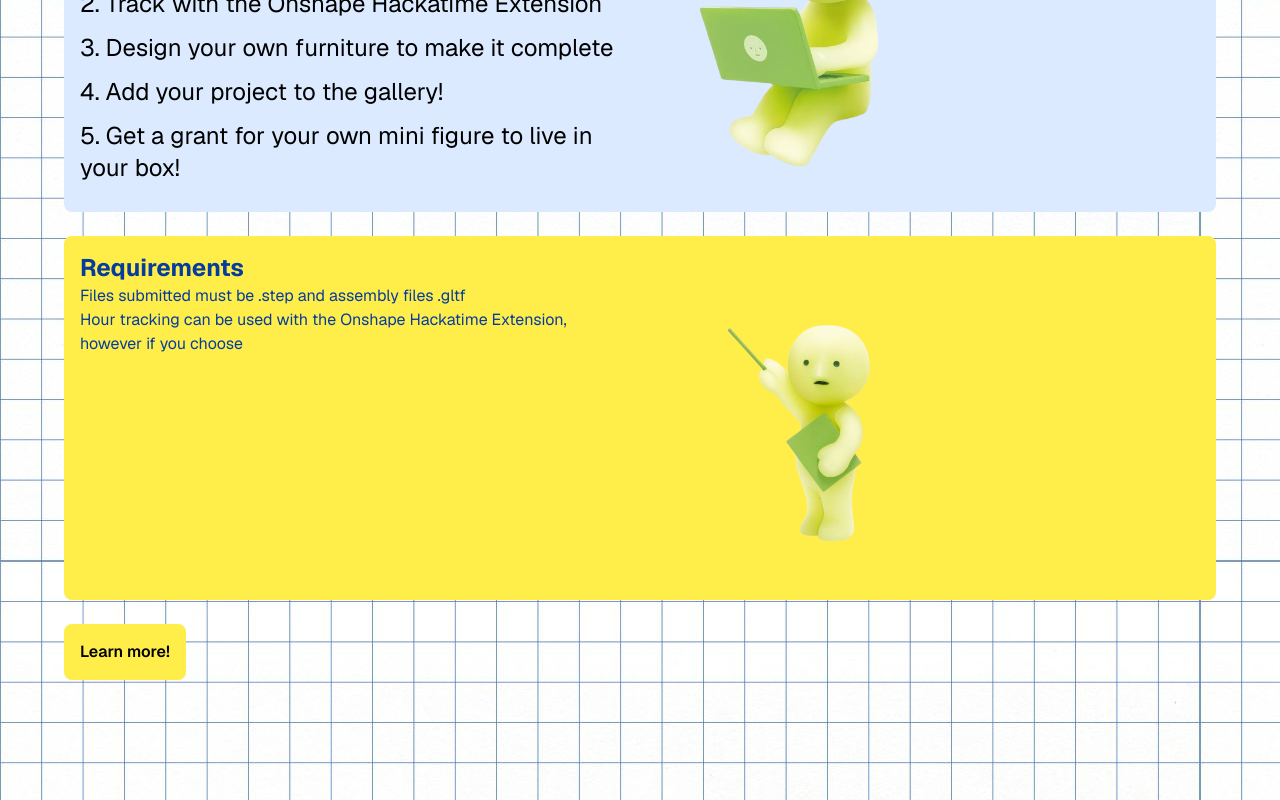
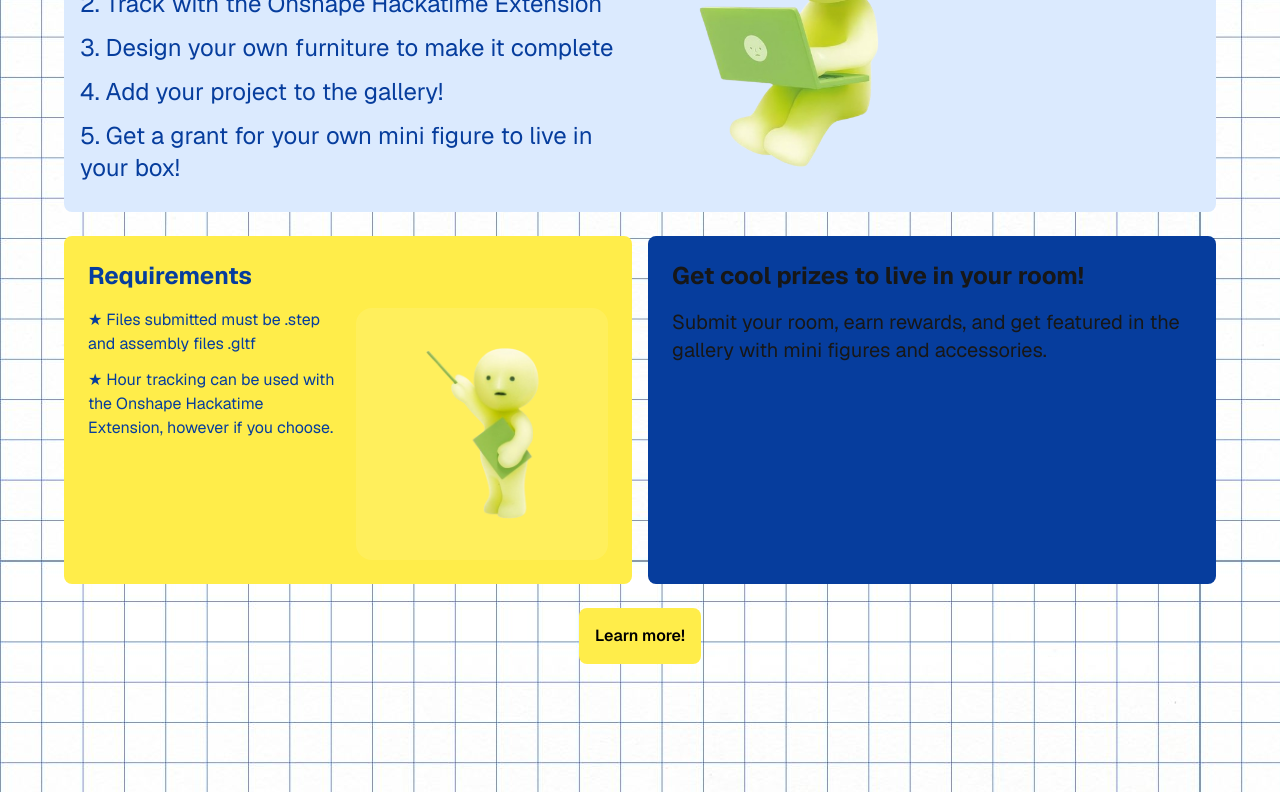
Before and after one commit to possiblyselena/playhouse, a Next.js app: page / in a window 1280 px wide. Shown: the part 1091-1891 px from the top of the page. Built offline with nearby package versions, Linux system fonts and the light colour scheme.

Commit message:
added the rest of my boxes

```diff
--- a/app/page.tsx
+++ b/app/page.tsx
@@ -70,7 +70,7 @@ export default function Home() {
 
             {/*How to get started*/}
             <div className="bg-blue-100 w-full rounded-lg p-4 grid grid-cols-2 gap-4">
-              <div className="text-black">
+              <div className="text-blahaj">
                 <h1 className="font-bold text-2xl">Design your own room!</h1>
                 <p className="text-2xl my-3">1. Follow the Guide (coming soon) to create your room to fill on Onshape</p>
                 <p className="text-2xl my-3">2. Track with the Onshape Hackatime Extension</p>
@@ -88,26 +88,35 @@ export default function Home() {
               </div>
             </div>
             {/*Requirements*/}
-            <div className="bg-macaroni rounded-lg p-4 text-blahaj w-full">
-              <h1 className="font-bold text-2xl"> Requirements</h1>
-              <div className="grid grid-cols-2 gap-4">
+            <div className="grid grid-cols-1 gap-4 lg:grid-cols-2 w-full">
+              <div className="bg-macaroni rounded-lg p-6 text-blahaj">
+                <h1 className="font-bold text-2xl">Requirements</h1>
+                <div className="mt-4 grid grid-cols-1 gap-4 lg:grid-cols-2">
                   <div>
-                    <p>Files submitted must be .step and assembly files .gltf</p>
-                    <p>Hour tracking can be used with the Onshape Hackatime Extension, however if you choose </p>
+                    <p className="mb-3">★ Files submitted must be .step and assembly files .gltf</p>
+                    <p>★ Hour tracking can be used with the Onshape Hackatime Extension, however if you choose.</p>
                   </div>
+                  <div className="rounded-2xl overflow-hidden bg-white/10 p-2">
                     <Image
                       src="/instructions.png"
-                  alt="i Image"
+                      alt="Instructions"
                       width={300}
                       height={500}
+                      className="rounded-2xl"
                     />
                   </div>
                 </div>
-            {/*Don't know where to start?*/}
-
+              </div>
+              <div className="bg-blahaj w-full rounded-lg p-6">
+                <h1 className="font-bold text-2xl">Get cool prizes to live in your room!</h1>
+                <p className="mt-4 text-xl">
+                  Submit your room, earn rewards, and get featured in the gallery with mini figures and accessories.
+                </p>
+              </div>
             </div>
           <div className="text-black bg-macaroni rounded-lg p-4 font-semibold hover:scale-105 transition-transform duration-300">
             <a href="mailto:selenan@events.hackclub.com?subject=Tell%20Me%20More!"><button>Learn more!</button></a>
+          </div>
           </div>
         </div>
       </main>
```
Lines whose indentation alone changed are shown as unchanged.
